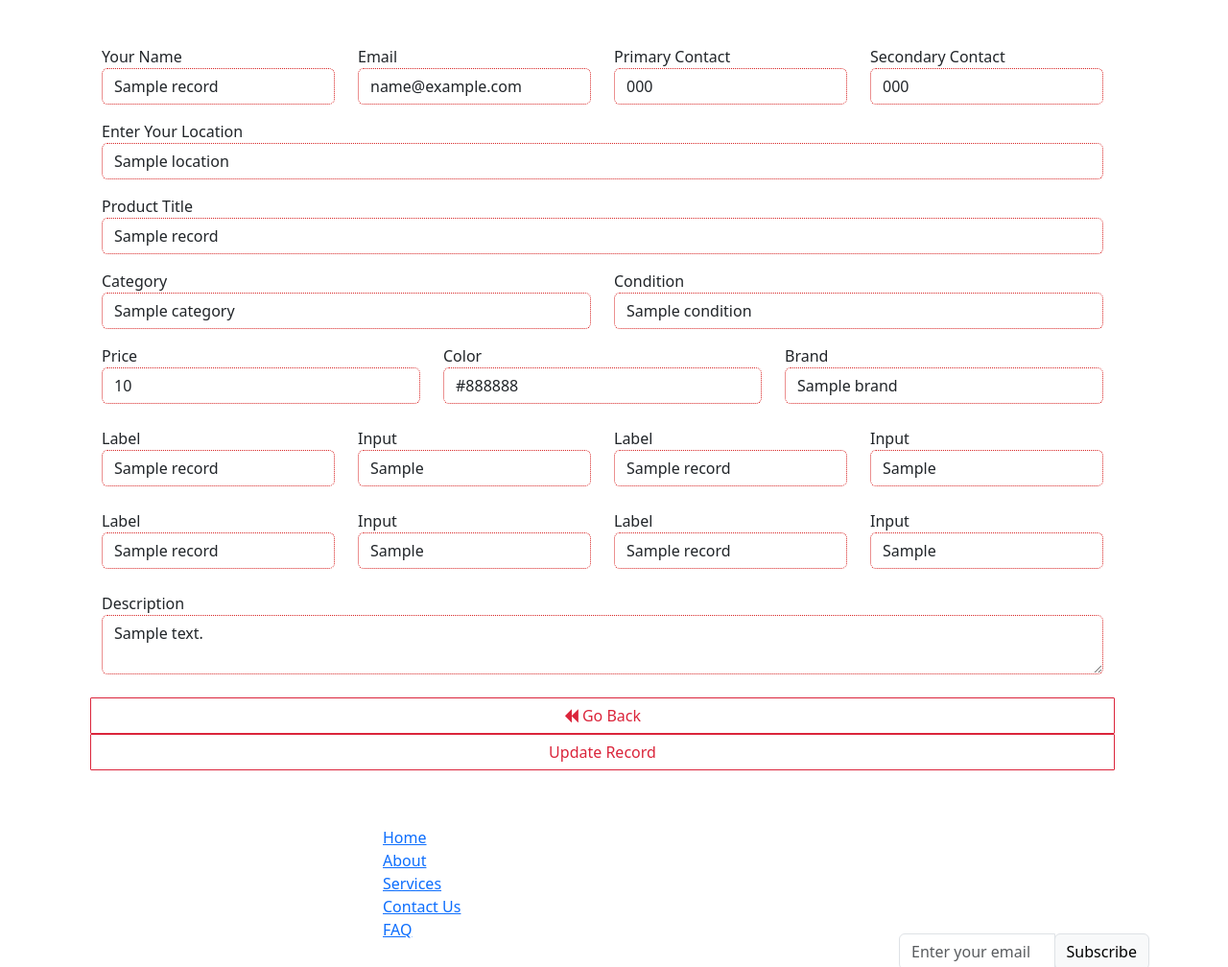
After one commit to Sohaib-Aslamm/dronza, a Django app: template home/templates/update/customerProduct.html in a window 1280 px wide. The commit adds this page. Shown: the part 481-1489 px from the top of the page at 96% size. Run offline with Django 3.2, Linux system fonts and the light colour scheme; the template is opened without the code that fills it: most values are stand-ins (such as "Sample title", 1, 10 or a date in 2020); some libraries are stand-ins or nearby versions; some web fonts are replaced.

Commit message:
seller product changes edit added

```diff
--- a/home/models.py
+++ b/home/models.py
@@ -12,6 +12,7 @@ droneCategory = (
     ('Wireless', 'Wireless'),
     ('Plastic', 'Plastic'),
     ('Titanium', 'Titanium'),
+    ('Parts', 'Parts'),
     ('Other', 'Other'),
 
 )
@@ -85,8 +86,7 @@ class sellYourDrone(models.Model):
     location = models.EmailField(max_length=255, default="")
     title = models.CharField(max_length=255, default="")
     price = models.CharField(max_length=100, default="")
-    camera = models.CharField(max_length=100, default="")
-    flight_time = models.CharField(max_length=100, default="")
+    brand = models.CharField(max_length=100, default="")
     color = models.CharField(max_length=100, default="")
     condition = models.CharField(max_length=100, default="")
     category = models.CharField(max_length=100, default="")
--- a/home/templates/sellDrone.html
+++ b/home/templates/sellDrone.html
@@ -93,8 +93,8 @@
                                                         <a href="/DetailRecord/{{ PDCT.id }}/sellerProduct">{{ PDCT.title }}</a>
                                                     </h3>
 
-													<div class="product-features-item"><span>Camera | </span>{{ PDCT.camera }}</div>
-													<div class="product-features-item"><span>Flight Time | </span>{{ PDCT.flight_time }}</div>
+													<div class="product-features-item"><span>Brand | </span>{{ PDCT.brand }}</div>
+													<div class="product-features-item"><span>Color | </span>{{ PDCT.color }}</div>
 
                                                       <span class="price">
                                                         <ins>
--- /dev/null
+++ b/home/templates/update/customerProduct.html
@@ -0,0 +1,232 @@
+{% extends 'baseHome.html' %}
+
+{% block title %} <title>Update product</title> {% endblock title %}
+{% load  static %}
+
+{% block content %}
+
+
+    <!-- CONTENT START -->
+    <div class="page-content">
+
+        <!-- INNER PAGE BANNER -->
+        <div class="wt-bnr-inr overlay-wraper bg-center" style="background-image:url({% static 'Assets/dronza_images/banner/5.jpg' %});">
+            <div class="overlay-main site-bg-primary opacity-09"></div>
+            <div class="container">
+                <div class="wt-bnr-inr-entry">
+                    <div class="banner-title-outer">
+                        <div class="banner-title-name">
+                            <h2 class="site-text-white">Edit Your Products</h2>
+                        </div>
+                    </div>
+                    <!-- BREADCRUMB ROW -->
+
+                    <div>
+                        <ul class="wt-breadcrumb breadcrumb-style-2">
+                            <li><a href="/customerProduct">Your Product List</a></li>
+                            <li>Your Products</li>
+                        </ul>
+                    </div>
+
+                    <!-- BREADCRUMB ROW END -->
+                </div>
+            </div>
+        </div>
+        <!-- INNER PAGE BANNER END -->
+
+
+        <!-- SECTION CONTENT START -->
+        <div class="section-full p-t80 p-b50">
+            <div class="container">
+                <div class="section-content">
+
+
+                    <div class="container-fluid mt-5">
+
+                        <div class="row container-fluid justify-content-end">
+
+                              <form action="" method="POST" enctype="multipart/form-data">
+                    {% csrf_token %}
+
+
+                    <div class="modal-body">
+
+                        <div class="row mb-3">
+
+                            <div class="col-3">
+                                <label>Your Name</label>
+                                <input type="text" class="form-control" name="name" required="required"
+                                       value="{{ Record.name }}" style="border: dotted 1px #d72323;">
+                            </div>
+                            <div class="col-3">
+                                <label>Email</label>
+                                <input type="email" class="form-control" name="email" required="required"
+                                       value="{{ Record.email }}" style="border: dotted 1px #d72323;">
+                            </div>
+                            <div class="col-3">
+                                <label>Primary Contact</label>
+                                <input type="text" class="form-control" name="pPhone" required="required"
+                                       value="{{ Record.pPhone }}" style="border: dotted 1px #d72323;">
+                            </div>
+                            <div class="col-3">
+                                <label>Secondary Contact</label>
+                                <input type="text" class="form-control" name="sPhone" required="required"
+                                       value="{{ Record.sPhone }}" style="border: dotted 1px #d72323;">
+                            </div>
+
+                        </div>
+
+                        <div class="row mb-3">
+
+                            <div class="col-12">
+                                <label>Enter Your Location</label>
+                                <input type="text" class="form-control" name="location" required
+                                       value="{{ Record.location }}" style="border: dotted 1px #d72323;">
+                            </div>
+
+                        </div>
+
+
+                        <div class="row mb-3">
+
+
+                            <div class="col-12">
+                                <label>Product Title</label>
+                                <input type="text" class="form-control" name="title" required="required"
+                                       value="{{ Record.title }}" style="border: 1px dotted #d72323;">
+                            </div>
+
+                        </div>
+
+                        <div class="row mb-3">
+                            <div class="col-6">
+                                <label>Category</label>
+                                <select class="form-control" name="category" required style="border: 1px dotted #d72323;">
+                                    <option value="{{ Record.category }}">{{ Record.category }}</option>
+                                    <option value="Metal">Metal</option>
+                                    <option value="Fabric">Fabric</option>
+                                    <option value="Parts">Parts</option>
+                                    <option value="Plastic">Plastic</option>
+                                    <option value="Titanium">Titanium</option>
+                                    <option value="Parts">Parts</option>
+                                    <option value="Other">Other</option>
+                                </select>
+                            </div>
+                            <div class="col-6">
+                                <label>Condition</label>
+                                <select class="form-control" name="condition" required style="border: 1px dotted #d72323;">
+                                    <option value="{{ Record.condition }}">{{ Record.condition }}</option>
+                                    <option value="Mint">Mint</option>
+                                    <option value="Good">Good</option>
+                                    <option value="Excellent">Excellent</option>
+                                </select>
+                            </div>
+
+
+                        </div>
+
+
+                        <div class="row mb-4">
+
+                            <div class="col-4">
+                                <label>Price</label>
+                                <input type="text" class="form-control" name="price" required="required"
+                                      value="{{ Record.price }}" style="border: 1px dotted #d72323;">
+                            </div>
+
+                            <div class="col-4">
+                                <label>Color</label>
+                                <input type="text" class="form-control" name="color" required="required"
+                                      value="{{ Record.color }}" style="border: 1px dotted #d72323;">
+                            </div>
+
+                            <div class="col-4">
+                                <label>Brand</label>
+                                <input type="text" class="form-control" name="brand" required="required"
+                                      value="{{ Record.brand }}" style="border: 1px dotted #d72323;">
+                            </div>
+
+                        </div>
+
+
+                        <div class="row mb-4">
+
+                            <div class="col-3">
+                                <label>Label</label>
+                                <input type="text" class="form-control" name="label1" value="{{ Record.label1 }}" style="border: 1px dotted #d72323;">
+                            </div>
+                            <div class="col-3">
+                                <label>Input</label>
+                                <input type="text" class="form-control" name="input1" value="{{ Record.input1 }}" style="border: 1px dotted #d72323;">
+                            </div>
+                            <div class="col-3">
+                                <label>Label</label>
+                                <input type="text" class="form-control" name="label2" value="{{ Record.label2 }}" style="border: 1px dotted #d72323;">
+                            </div>
+                            <div class="col-3">
+                                <label>Input</label>
+                                <input type="text" class="form-control" name="input2" value="{{ Record.input2 }}" style="border: 1px dotted #d72323;">
+                            </div>
+
+                        </div>
+
+
+                        <div class="row mb-4">
+
+                            <div class="col-3">
+                                <label>Label</label>
+                                <input type="text" class="form-control" name="label3" value="{{ Record.label3 }}" style="border: 1px dotted #d72323;">
+                            </div>
+                            <div class="col-3">
+                                <label>Input</label>
+                                <input type="text" class="form-control" name="input3" value="{{ Record.input3 }}" style="border: 1px dotted #d72323;">
+                            </div>
+                            <div class="col-3">
+                                <label>Label</label>
+                                <input type="text" class="form-control" name="label4" value="{{ Record.label4 }}" style="border: 1px dotted #d72323;">
+                            </div>
+                            <div class="col-3">
+                                <label>Input</label>
+                                <input type="text" class="form-control" name="input4" value="{{ Record.input4 }}" style="border: 1px dotted #d72323;">
+                            </div>
+
+                        </div>
+
+
+                        <div class="row mb-4">
+                            <div class="col-12">
+                                <label>Description</label>
+                                <textarea type="text" class="form-control" name="description" required style="border: 1px dotted #d72323;">{{ Record.description }}</textarea>
+                            </div>
+
+                        </div>
+
+                        <div class="row mb-3 d-flex justify-content-end">
+                                <a href="/customerProduct" class="btn bg-greeno white mr-3">
+                                    <i class="fa fa-backward"></i> Go Back</a>
+                                <button type="submit" class="btn bg-greeno white">Update Record</button>
+
+                        </div>
+
+                    </div>
+
+                    <div class="d-flex justify-content-end">
+
+                    </div>
+                </form>
+
+
+
+                        </div>
+                    </div>
+                </div>
+            </div>
+        </div>
+
+    </div>
+    <!-- CONTENT END -->
+
+
+
+
+{% endblock content %}
--- a/home/urls.py
+++ b/home/urls.py
@@ -33,6 +33,7 @@ urlpatterns = [
     path('postDetail/<int:sNo>', views.postDetail, name="postDetail"),
     path('DetailRecord/<int:id>/<str:type>', views.DetailRecord, name="DetailRecord"),
     path('DeleteHome/<int:id>/<str:type>', views.Delete, name="DeleteHome"),
+    path('UpdateHome/<int:id>/<str:type>', views.UpdateHome, name="UpdateHome"),
     path('error404', views.error404, name="error404"),
 
 
```
Also changed, not shown: home/templates/customerProducts.html (+38 -38 lines), home/templates/sellDrone_Detail.html (+6 -9 lines), home/views.py (+32 -3 lines).
